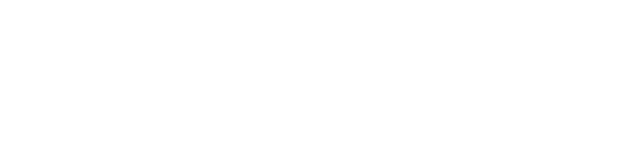
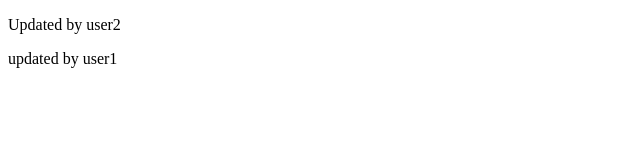
Before and after one commit to sittimani/rebase-test-2, a plain HTML site: page index.html in a window 1280 px wide. Shown: the whole page, without its empty margins (0-640 px from the left). Drawn offline with Linux system fonts and the light colour scheme.

Commit message:
updated by user2

```diff
--- a/index.html
+++ b/index.html
@@ -9,7 +9,8 @@
 </head>
 
 <body>
-
+    <p>Updated by user2</p>
+    <p>updated by user1</p>
 </body>
 
 </html>
```
